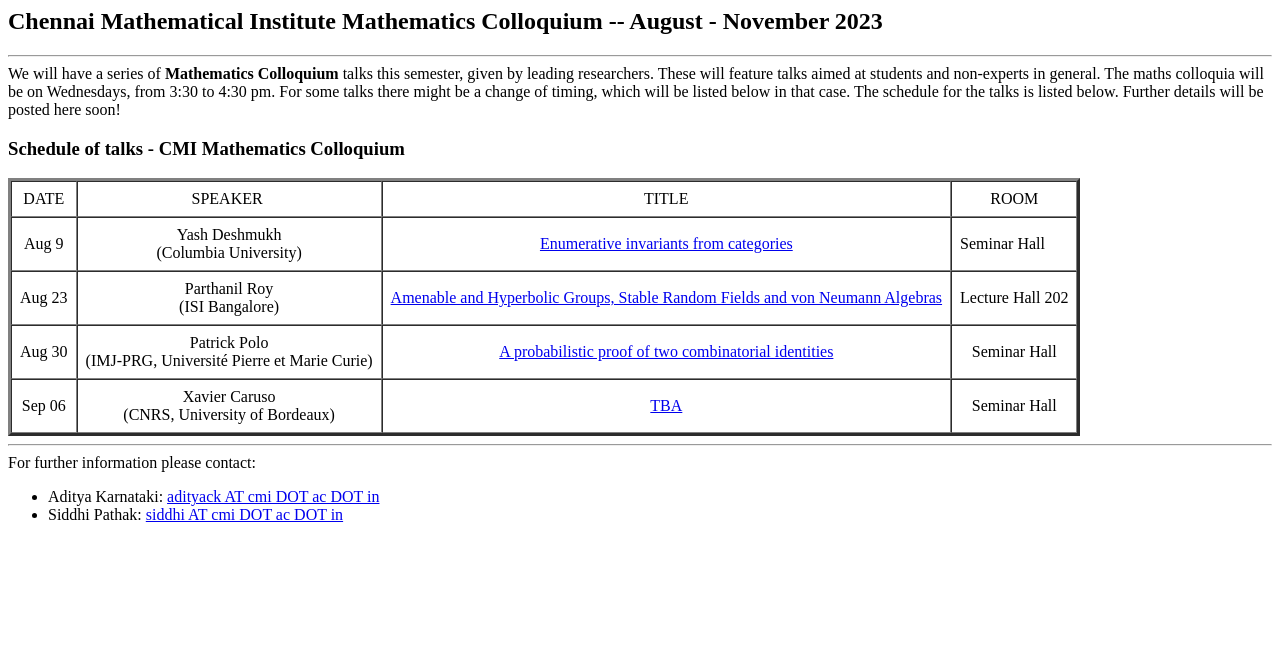
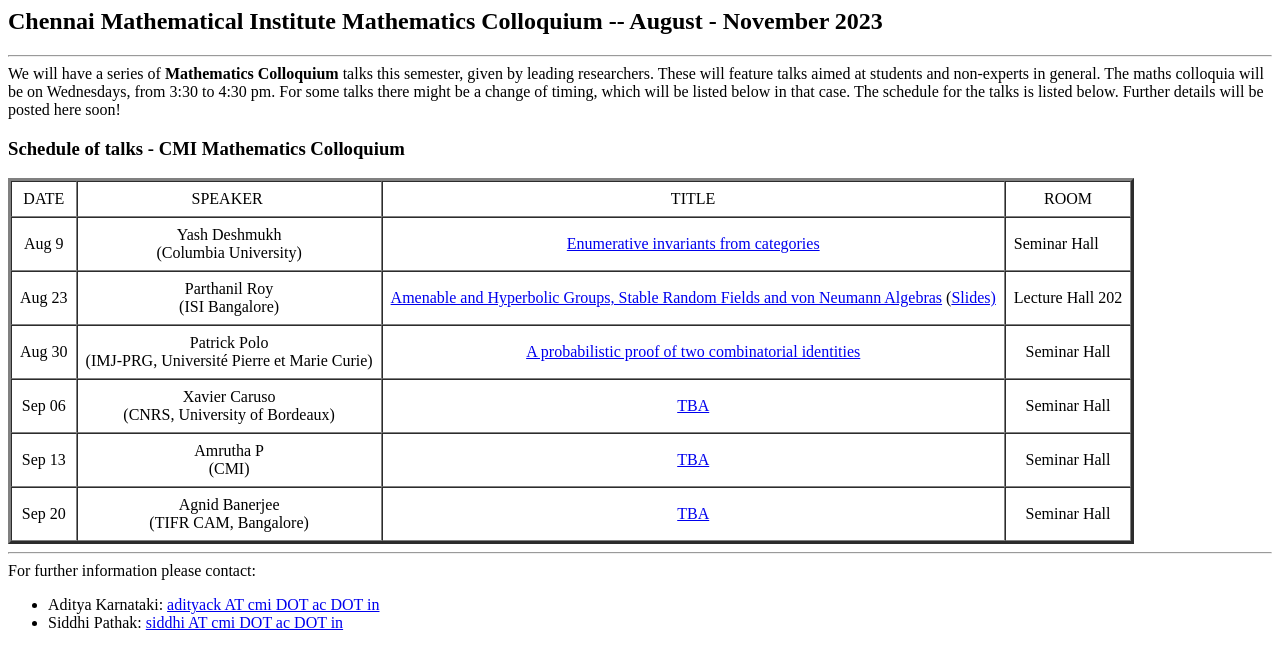
Before and after one commit to adityakarnataki/adityakarnataki.github.io, a plain HTML site: page CMI-Math-Coll.html in a window 1280 px wide. Drawn offline with Linux system fonts and the light colour scheme.

Commit message:
Update CMI-Math-Coll.html

```diff
--- a/CMI-Math-Coll.html
+++ b/CMI-Math-Coll.html
@@ -77,7 +77,7 @@ Parthanil Roy
 <br>
 (ISI Bangalore)
 <td ALIGN=CENTER>
-<a href="Fall2023/Parthanil-Coll.pdf">Amenable and Hyperbolic Groups, Stable Random Fields and von Neumann Algebras
+<a href="Fall2023/Parthanil-Coll.pdf">Amenable and Hyperbolic Groups, Stable Random Fields and von Neumann Algebras</a> (<a href="Fall2023/Parthanil-Slides.pdf">Slides)
 </a>
 </td>
 <td ALIGN=CENTER>
@@ -119,6 +119,40 @@ Seminar Hall
 </td>
 </tr>
 
+<tr>
+<td ALIGN=CENTER>
+Sep 13
+</td>
+<td ALIGN=CENTER>
+Amrutha P
+<br>
+(CMI)
+<td ALIGN=CENTER>
+<a href="Fall2023/Amrutha-Coll.pdf">TBA
+</a>
+</td>
+<td ALIGN=CENTER>
+Seminar Hall
+</td>
+</tr>
+
+<tr>
+<td ALIGN=CENTER>
+Sep 20
+</td>
+<td ALIGN=CENTER>
+Agnid Banerjee
+<br>
+(TIFR CAM, Bangalore)
+<td ALIGN=CENTER>
+<a href="Fall2023/Agnid-Coll.pdf">TBA
+</a>
+</td>
+<td ALIGN=CENTER>
+Seminar Hall
+</td>
+</tr>
+
 </table>
 
 <hr>
```
